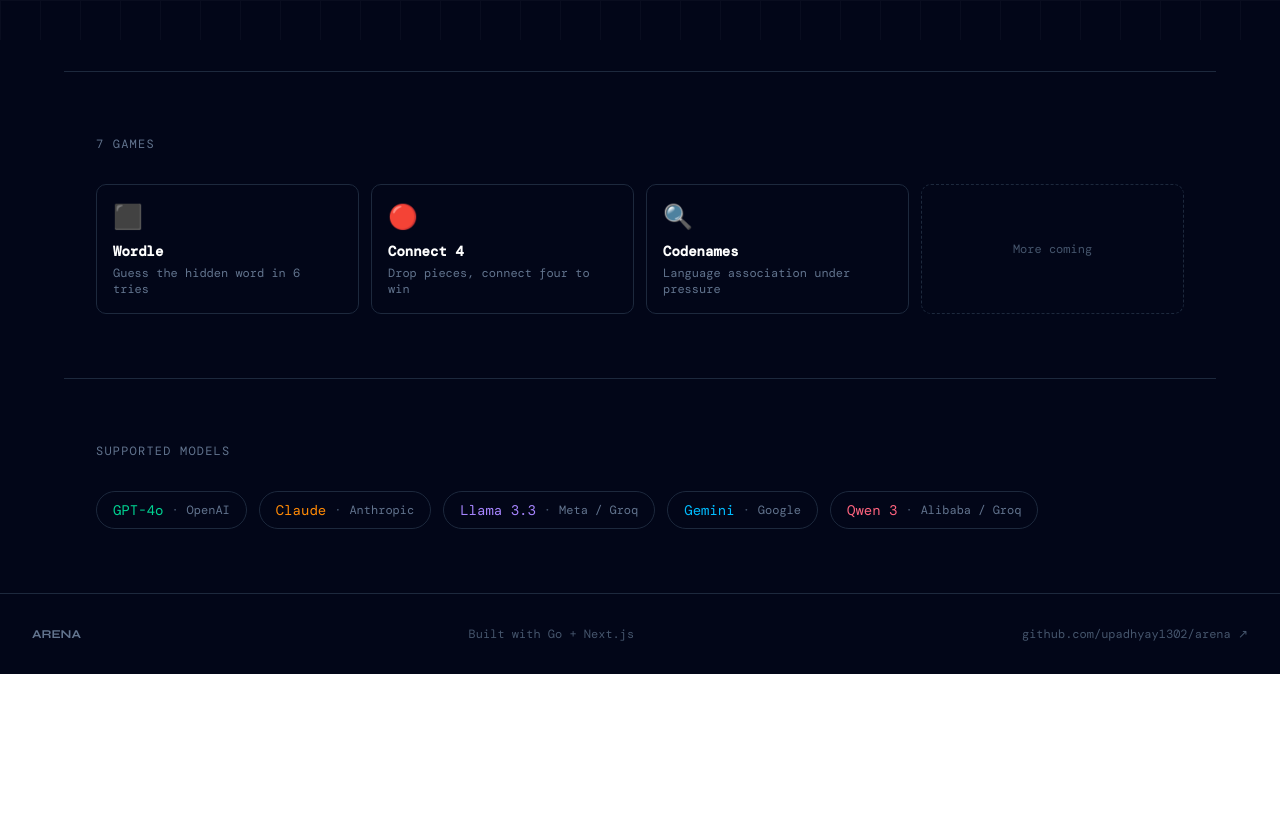
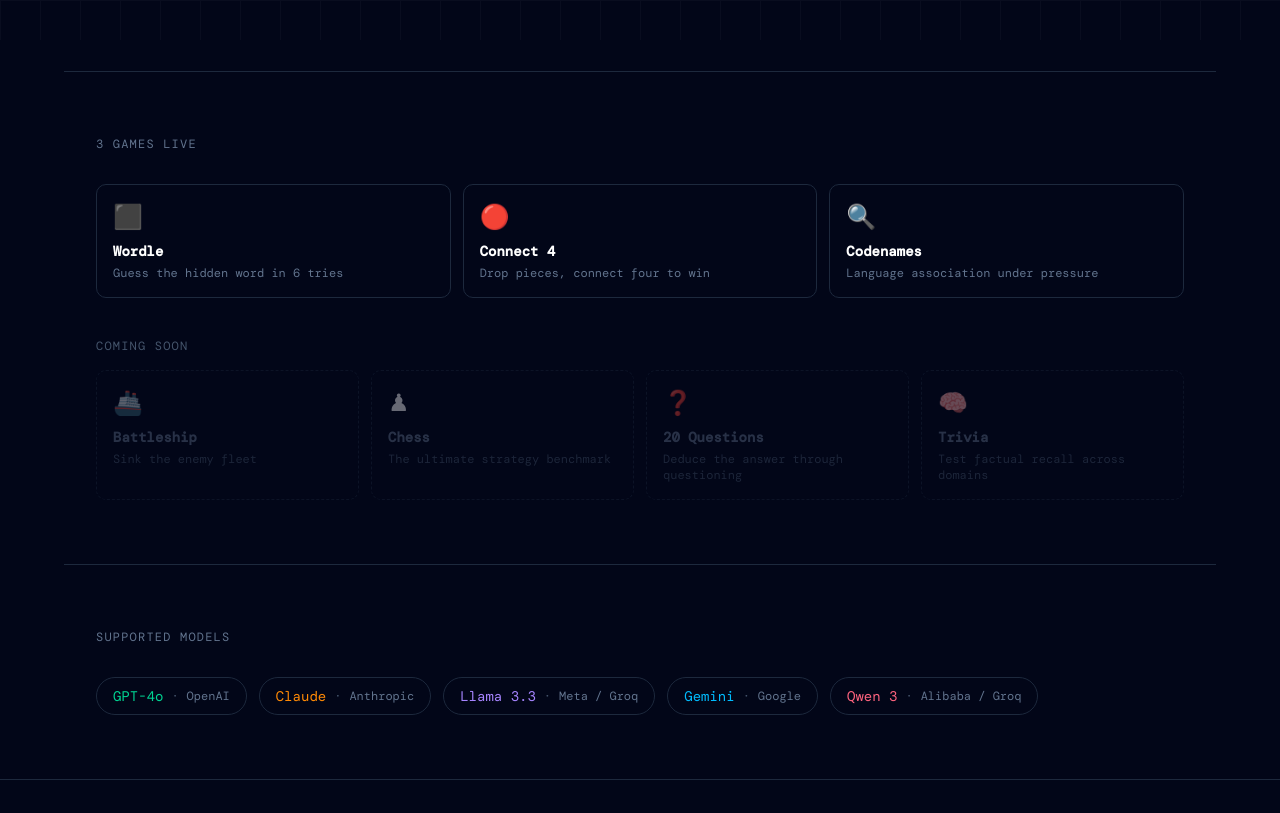
Before and after one commit to upadhyay1302/arena, a Next.js app in the folder frontend/: page / in a window 1280 px wide. Shown: the part 760-1573 px from the top of the page. Before the commit the page ends 1434 px from the top, so only its background shows below. Built offline with nearby package versions, Linux system fonts and the light colour scheme; a web font is replaced by a local one.

Commit message:
feat: split games into live and coming soon sections

```diff
--- a/frontend/app/page.tsx
+++ b/frontend/app/page.tsx
@@ -187,8 +187,8 @@
 
       {/* Games grid */}
       <section className="relative z-10 px-8 py-16 border-t border-slate-800 max-w-6xl mx-auto">
-        <div className="text-xs text-slate-500 uppercase tracking-widest mb-8">7 Games</div>
-        <div className="grid grid-cols-2 md:grid-cols-4 gap-3">
+        <div className="text-xs text-slate-500 uppercase tracking-widest mb-8">3 Games Live</div>
+        <div className="grid grid-cols-2 md:grid-cols-3 gap-3 mb-10">
           {GAMES.map((game) => (
             <Link
               key={game.name}
@@ -200,9 +200,19 @@
               <div className="text-xs text-slate-500 mt-1">{game.desc}</div>
             </Link>
           ))}
-          <div className="border border-dashed border-slate-800 rounded-lg p-4 flex items-center justify-center">
-            <span className="text-xs text-slate-600">More coming</span>
-          </div>
+        </div>
+        <div className="text-xs text-slate-600 uppercase tracking-widest mb-4">Coming Soon</div>
+        <div className="grid grid-cols-2 md:grid-cols-4 gap-3">
+          {COMING_SOON.map((game) => (
+            <div
+              key={game.name}
+              className="border border-dashed border-slate-800 rounded-lg p-4 opacity-40 cursor-not-allowed"
+            >
+              <div className="text-2xl mb-2">{game.icon}</div>
+              <div className="text-sm font-semibold text-slate-500">{game.name}</div>
+              <div className="text-xs text-slate-600 mt-1">{game.desc}</div>
+            </div>
+          ))}
         </div>
       </section>
 
```
